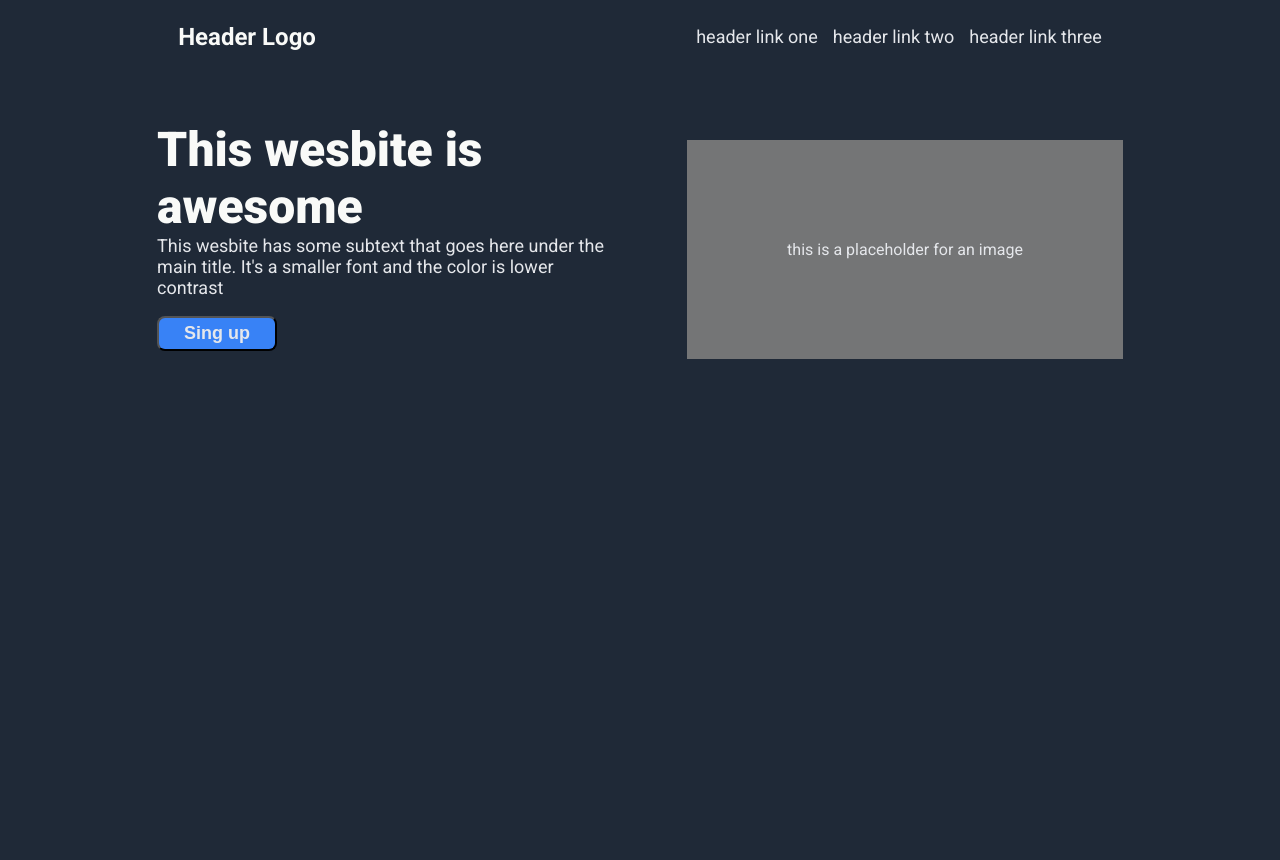
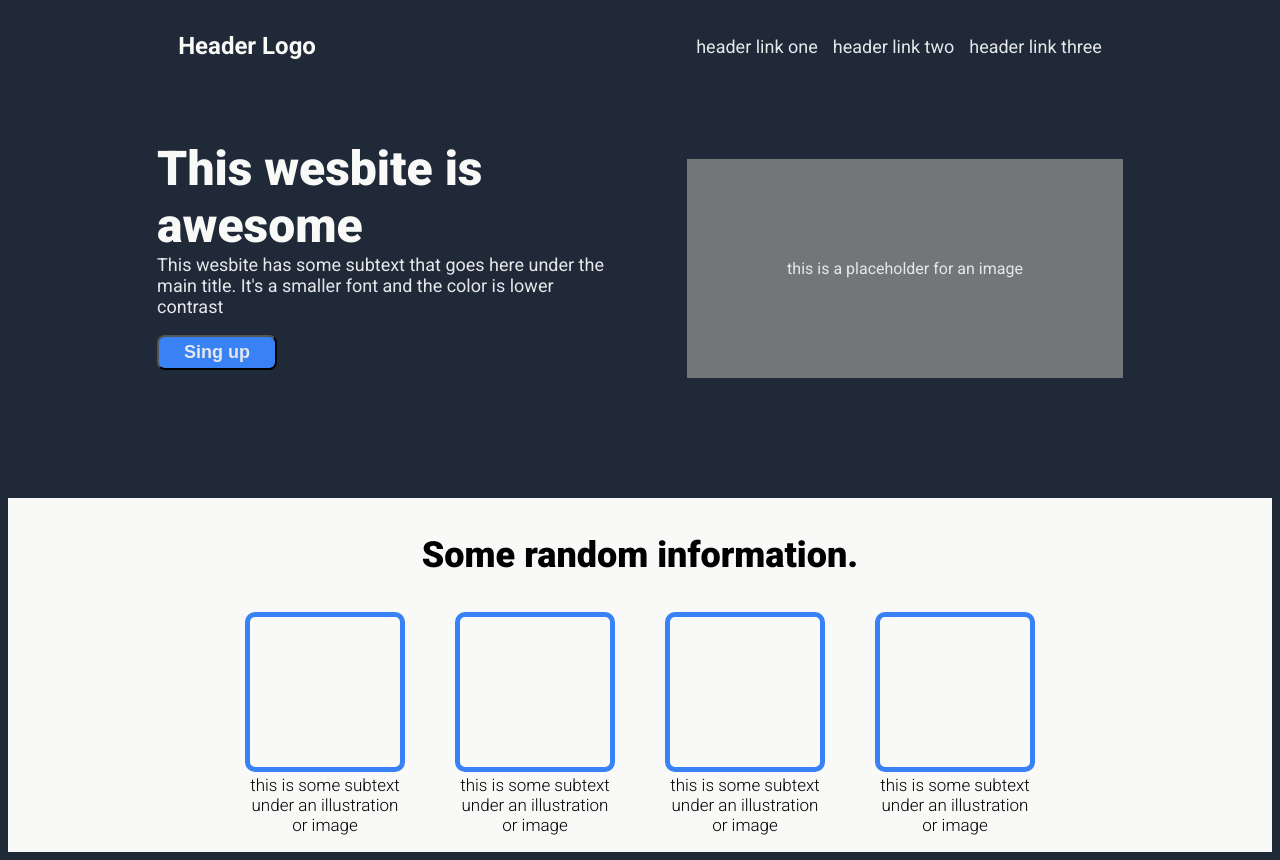
Before and after one commit to luizgdev/landing-page, a plain HTML site: page index.html in a window 1280 px wide. Before the commit the page ends 800 px from the top, so only its background shows below. Drawn offline with Linux system fonts and the light colour scheme.

Commit message:
adding the info

```diff
--- a/index.html
+++ b/index.html
@@ -13,7 +13,7 @@
     </head>
     <body>
         <div class="header">
-            Header Logo
+            <p>Header Logo</p>
             <ul class="links">
                 <li>header link one</li>
                 <li>header link two</li>
@@ -34,5 +34,31 @@
                 this is a placeholder for an image
             </div>
         </div>
+        <div class="info">
+            <p>Some random information.</p>
+
+            <div class="cards">
+                <div class="card-one">
+                    <div class="box"></div>
+                    <p>this is some subtext under an illustration or
+                        image</p>
+                </div>
+                <div class="card-two">
+                    <div class="box"></div>
+                    <p>this is some subtext under an illustration or
+                        image</p>
+                </div>
+                <div class="card-three">
+                    <div class="box"></div>
+                    <p>this is some subtext under an illustration or
+                        image</p>
+                </div>
+                <div class="card-four">
+                    <div class="box"></div>
+                    <p>this is some subtext under an illustration or
+                        image</p>
+                </div>
+            </div>
+        </div>
     </body>
 </html>
--- a/styles.css
+++ b/styles.css
@@ -41,6 +41,7 @@ body {
     align-items: center;
     justify-content: center;
     gap: 80px;
+    margin-bottom: 120px;
 }
 
 button {
@@ -59,3 +60,35 @@ button {
     padding: 100px;
     margin-top: 75px;
 }
+
+.info {
+    display: flex;
+    font-size: 36px;
+    font-weight: 900;
+    color: black;
+    background-color: #F9FAF8;
+    align-items: center;
+    justify-content: center;
+    flex-direction: column;
+}
+
+.cards p {
+    font-size: 17px;
+    font-weight: 300;
+    width: 150px;
+    margin-top: 3px;
+    text-align: center;
+    padding-left: 5px;
+}
+
+.info .box {
+    border: 5px solid #3882F6;
+    width: 150px;
+    height: 150px;
+    border-radius: 10px;
+}
+
+.info .cards {
+    display: flex;
+    gap: 50px;
+}
```
